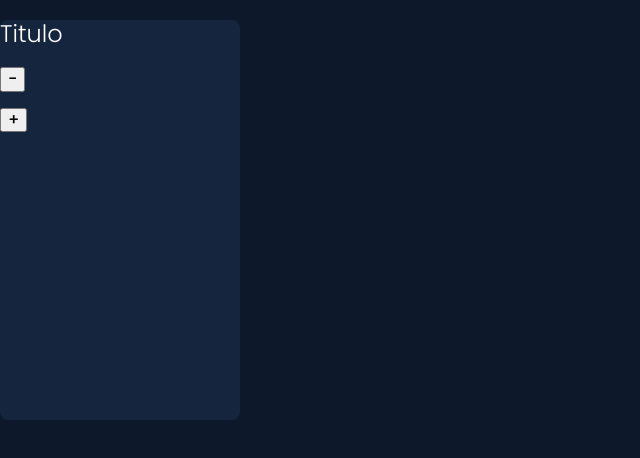
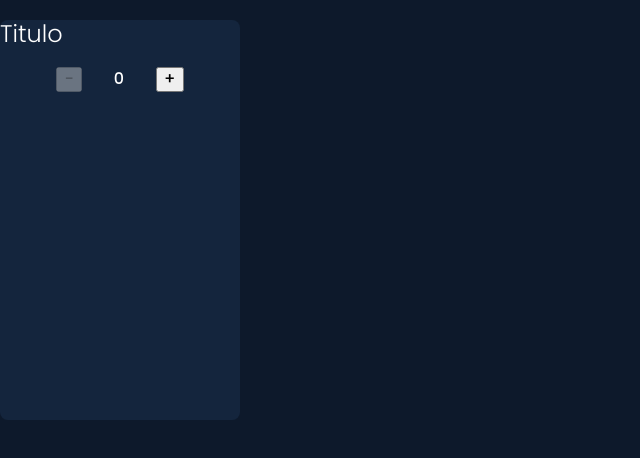
Before and after one commit to JoseAlvarezMartinez/stock-app, a React (Create React App) app: page / in a window 1280 px wide. Shown: the top 458 px of the page, without its empty margins (0-640 px from the left). Built offline with nearby package versions, Linux system fonts and the light colour scheme.

Commit message:
-- Contador --

```diff
--- a/src/components/Card.jsx
+++ b/src/components/Card.jsx
@@ -6,9 +6,18 @@ const Card = () => {
     <div className={styles.card}>
       <h2 className={styles.tituloCard}>Titulo</h2>
 
-      <button>-</button>
-      <p></p>
-      <button>+</button>
+      <div className={styles.contenedorCantidades}>
+        <button
+          disabled={cantidad == 0}
+          onClick={() => setCantidad((cantidad) => cantidad - 1)}
+        >
+          -
+        </button>
+        <p className={styles.cantidades}>{cantidad}</p>
+        <button onClick={() => setCantidad((cantidad) => cantidad + 1)}>
+          +
+        </button>
+      </div>
     </div>
   );
 };
--- a/src/components/Card.module.css
+++ b/src/components/Card.module.css
@@ -8,3 +8,12 @@
   color: #fff;
   font-weight: 300;
 }
+.cantidades {
+  color: #fff;
+  margin: 0 2rem;
+}
+.contenedorCantidades {
+    display: flex;
+    justify-content: center;
+    align-items: center;
+}
```
